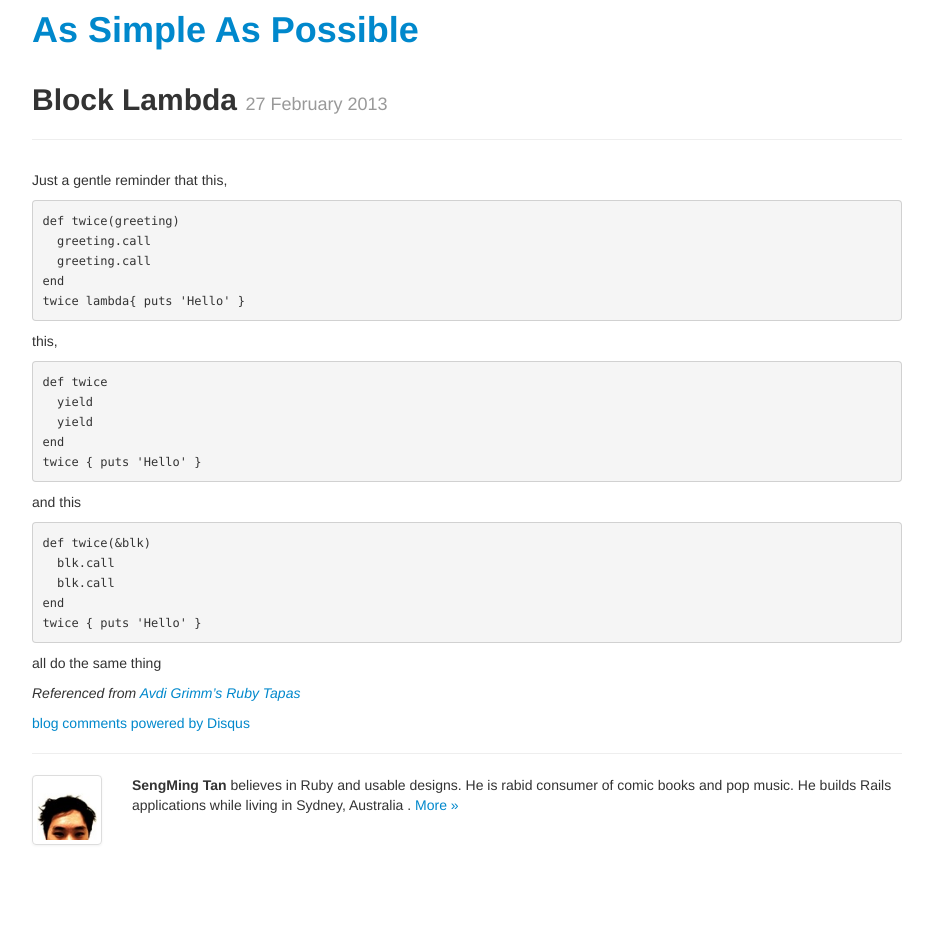
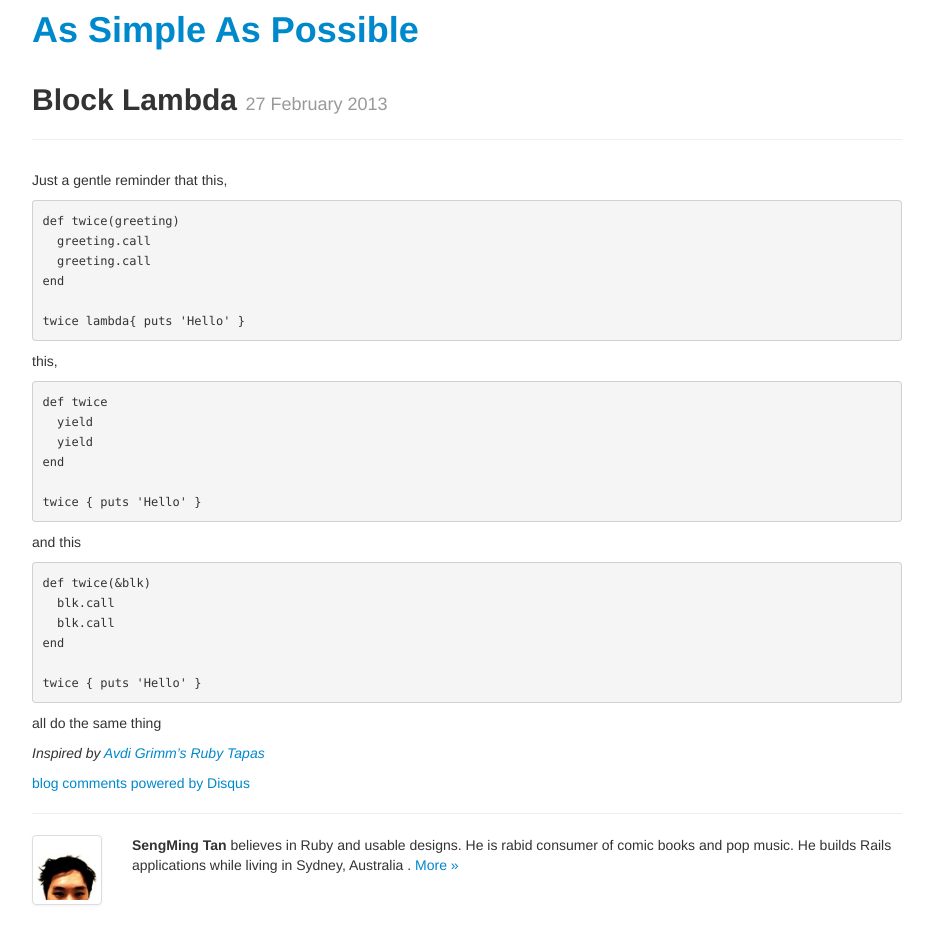
Before and after one commit to tansengming/tansengming.github.com, a Jekyll site: the page built from software/_posts/2013-02-27-block-lambda.markdown, in a window 1280 px wide. Shown: the whole page, without its empty margins (23-956 px from the left). Built offline with Jekyll 4.4.1, drawn with Linux system fonts in a browser that asks for light colours; Markdown is read by kramdown in place of the engine named in the settings; comment, search, counter and statistics services are not loaded; before the commit the page ends 900 px from its top, so only the background shows below that.

Commit message:
minor copy changes to block lambda

````diff
--- a/software/_posts/2013-02-27-block-lambda.markdown
+++ b/software/_posts/2013-02-27-block-lambda.markdown
@@ -9,6 +9,7 @@ def twice(greeting)
   greeting.call
   greeting.call
 end
+
 twice lambda{ puts 'Hello' }
 ```
 
@@ -19,6 +20,7 @@ def twice
   yield
   yield
 end
+
 twice { puts 'Hello' }
 ```
 
@@ -29,9 +31,10 @@ def twice(&blk)
   blk.call
   blk.call
 end
+
 twice { puts 'Hello' }
 ```
 
 all do the same thing
 
-_Referenced from [Avdi Grimm's Ruby Tapas](www.youtube.com/watch?v=Km9RlUfmvJc&list=WLE130C4CFCC3139DF)_
+_Inspired by [Avdi Grimm's Ruby Tapas](www.youtube.com/watch?v=Km9RlUfmvJc&list=WLE130C4CFCC3139DF)_
````
